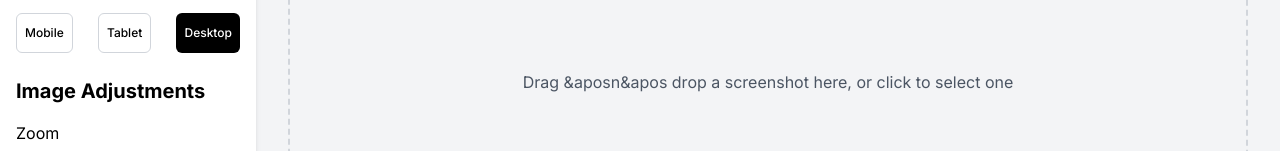
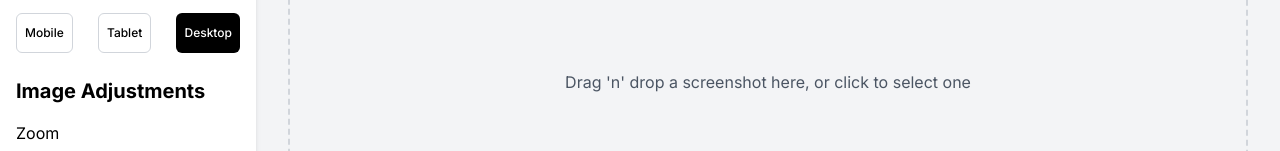
Before and after one commit to DarkInventor/easy-shots, a Next.js app: page / in a window 1280 px wide. Shown: the part 275-426 px from the top of the page. Built offline with nearby package versions, Linux system fonts and the light colour scheme.

Commit message:
fix -spelling

```diff
--- a/app/page.tsx
+++ b/app/page.tsx
@@ -223,6 +223,8 @@
 // };
 
 // export default ScreenshotEditor;
+
+
 import React, { useCallback, useEffect, useRef, useState } from "react"
 import { saveAs } from "file-saver"
 import html2canvas from "html2canvas"
@@ -637,7 +639,7 @@ const ScreenshotEditor = () => {
               <p>Drop the screenshot here ...</p>
             ) : (
               <p className="text-gray-600">
-                Drag &aposn&apos drop a screenshot here, or click to select one
+                Drag &apos;n&apos; drop a screenshot here, or click to select one
               </p>
             )}
           </div>
```
